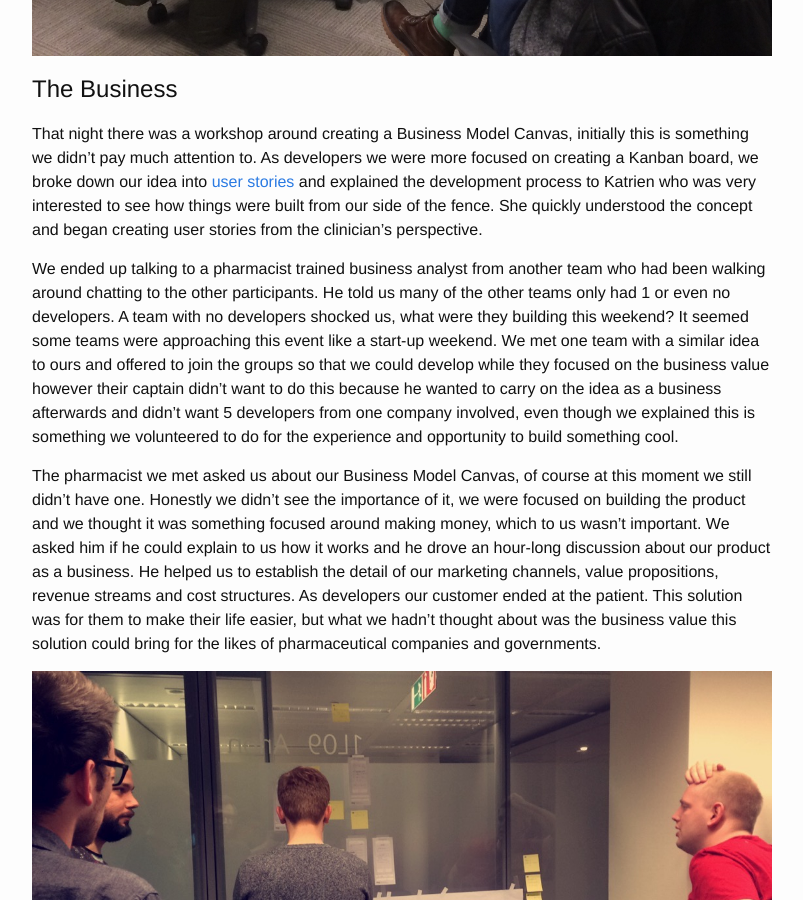
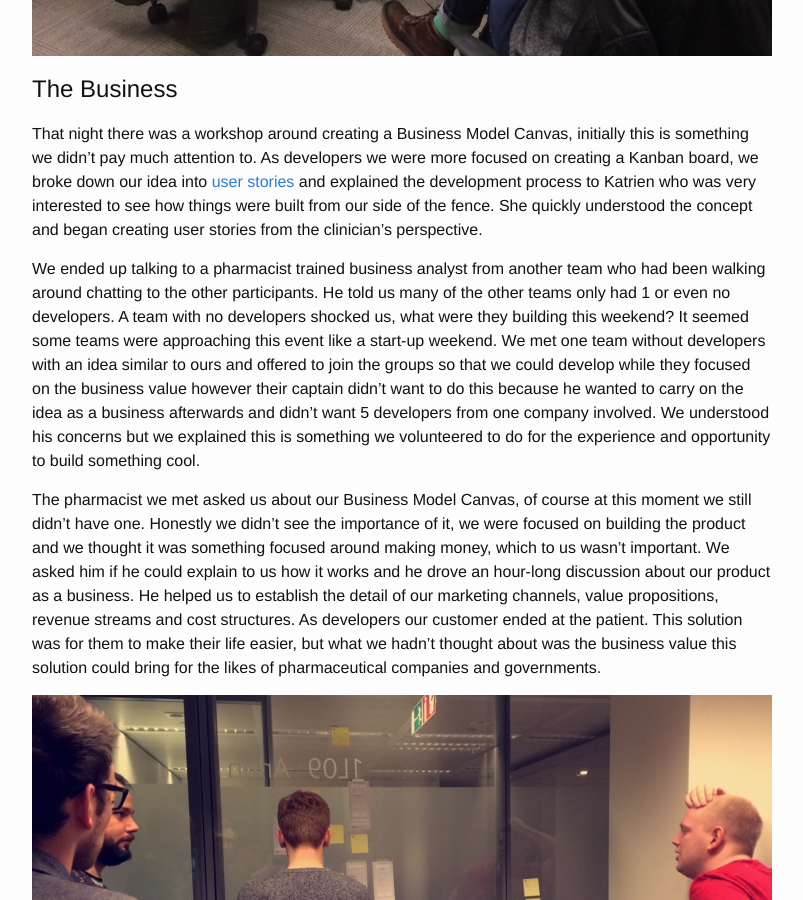
Before and after one commit to KyleDavidsonPro/kyledavidsonpro.github.com, a Jekyll site: the page built from _posts/2016-03-20-mHealth.md, in a window 1280 px wide and 900 px high, scrolled down 2668 px. Shown: the whole window, without its empty margins (238-1041 px from the left). Built offline with Jekyll 4.4.1, drawn with Linux system fonts in a browser that asks for light colours.

Commit message:
safer wording

```diff
--- a/_posts/2016-03-20-mHealth.md
+++ b/_posts/2016-03-20-mHealth.md
@@ -33,7 +33,7 @@ Initially we were concerned about this but actually it worked very well, because
 
 That night there was a workshop around creating a Business Model Canvas, initially this is something we didn't pay much attention to. As developers we were more focused on creating a Kanban board, we broke down our idea into [user stories](https://www.mountaingoatsoftware.com/agile/user-stories) and explained the development process to Katrien who was very interested to see how things were built from our side of the fence. She quickly understood the concept and began creating user stories from the clinician’s perspective.
 
-We ended up talking to a pharmacist trained business analyst from another team who had been walking around chatting to the other participants. He told us many of the other teams only had 1 or even no developers. A team with no developers shocked us, what were they building this weekend? It seemed some teams were approaching this event like a start-up weekend. We met one team with a similar idea to ours and offered to join the groups so that we could develop while they focused on the business value however their captain didn't want to do this because he wanted to carry on the idea as a business afterwards and didn't want 5 developers from one company involved, even though we explained this is something we volunteered to do for the experience and opportunity to build something cool.
+We ended up talking to a pharmacist trained business analyst from another team who had been walking around chatting to the other participants. He told us many of the other teams only had 1 or even no developers. A team with no developers shocked us, what were they building this weekend? It seemed some teams were approaching this event like a start-up weekend. We met one team without developers with an idea similar to ours and offered to join the groups so that we could develop while they focused on the business value however their captain didn't want to do this because he wanted to carry on the idea as a business afterwards and didn't want 5 developers from one company involved. We understood his concerns but we explained this is something we volunteered to do for the experience and opportunity to build something cool.
 
 The pharmacist we met asked us about our Business Model Canvas, of course at this moment we still didn't have one. Honestly we didn't see the importance of it, we were focused on building the product and we thought it was something focused around making money, which to us wasn't important. We asked him if he could explain to us how it works and he drove an hour-long discussion about our product as a business. He helped us to establish the detail of our marketing channels, value propositions, revenue streams and cost structures. As developers our customer ended at the patient. This solution was for them to make their life easier, but what we hadn't thought about was the business value this solution could bring for the likes of pharmaceutical companies and governments.
 
```
